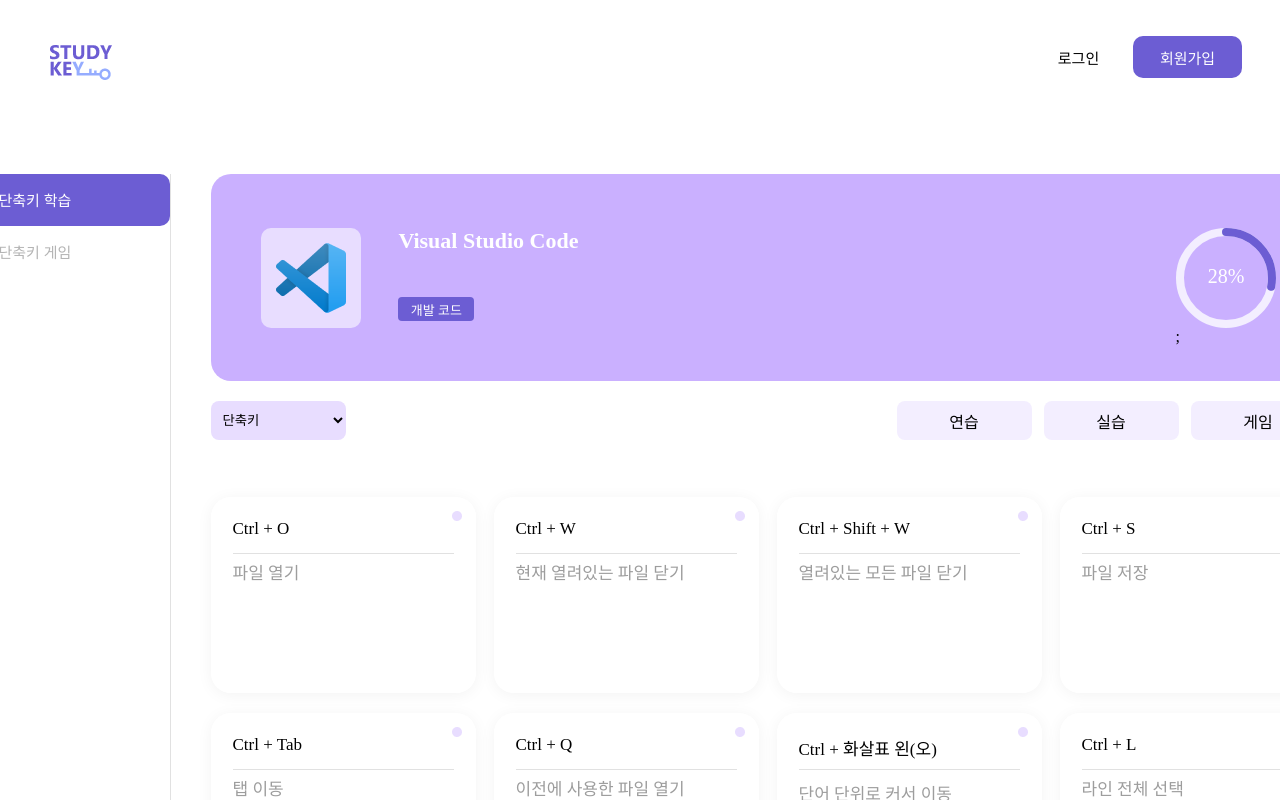
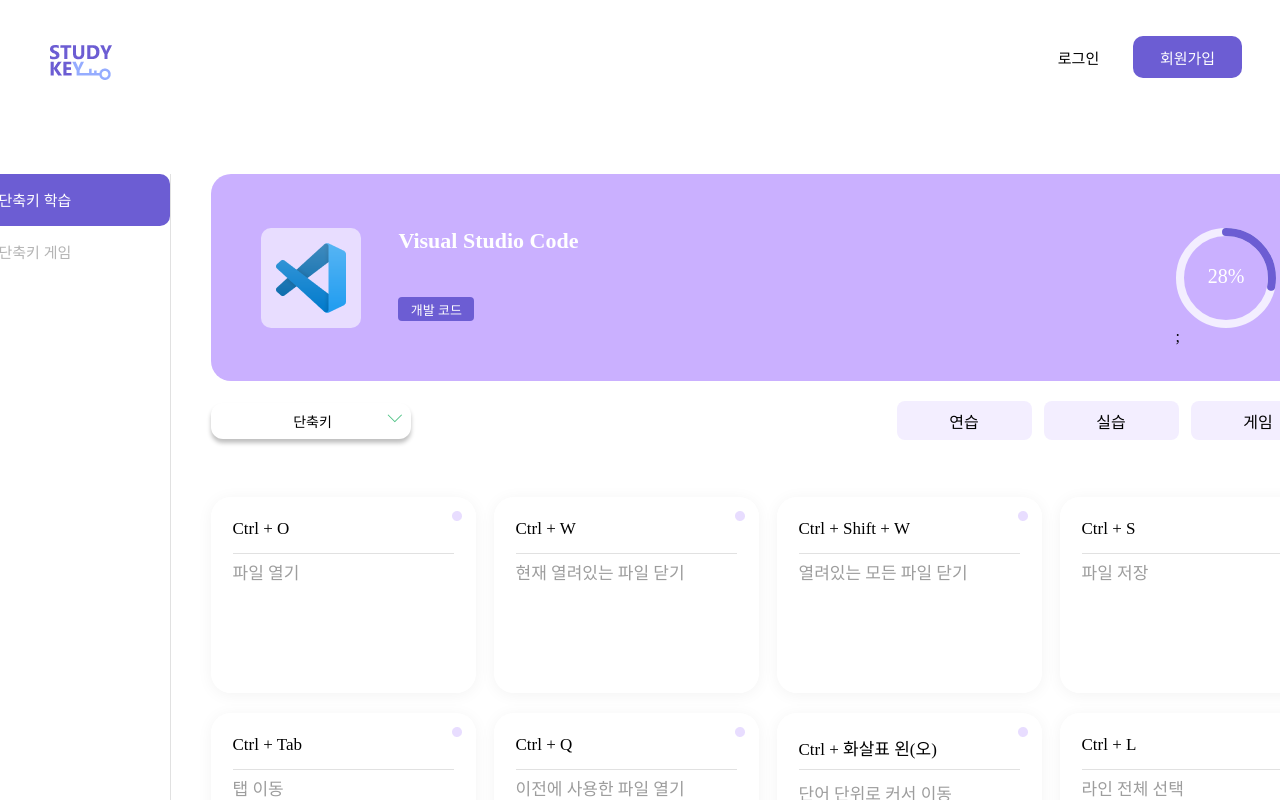
Before and after one commit to youjin0411/ityping-client, a Next.js app: page /study/shortcut in a window 1280 px wide. Shown: the top 800 px of the page. Built offline with nearby package versions, Linux system fonts and the light colour scheme.

Commit message:
💩 fix: select -> custom select로 변경중

```diff
--- a/src/pages/study/shortcut.js
+++ b/src/pages/study/shortcut.js
@@ -4,11 +4,16 @@ import Navbar from '@/src/component/Navbar';
 import Progress from '@/src/component/Progress';
 import Sidebar from '@/src/component/Sidebar';
 import styles from '@/styles/Study.module.css';
-import { useRouter } from 'next/router';
+import { useState } from 'react';
 import { shortcuts } from '@/public/shortcuts';
 
 const StudyShortCut = (props) => {
-    const router = useRouter();
+    const [currentValue, setCurrentValue] = useState("단축키");
+    const [showOptions, setShowOptions] = useState(false);
+
+    const handleOnChangeSelectValue = (e) => {
+      setCurrentValue(e.target.getAttribute("value"));
+    };
 
     return (
         <>
@@ -18,10 +23,16 @@ const StudyShortCut = (props) => {
                 <div className={styles.right_container}>
                     <Progress/>
                     <div className={styles.menu_container}>
-                        <select className={styles.left_menu} onChange={() => router.push('/study/emmat')}>
-                            <option key='shortcut' selected>단축키</option>
-                            <option key='emmat'>단축어</option>
-                        </select>
+                        <div className={styles.select} onClick={() => {
+                                console.log(showOptions)
+                                setShowOptions(!showOptions)}
+                            }>
+                            <div className={styles.label}>{currentValue}</div>
+                            <div className={styles.option_container} styles={{ display: `${showOptions ? 'block' : 'none'}`}}>
+                                <div className={styles.option} onClick={handleOnChangeSelectValue}>단축키</div>
+                                <div className={styles.option} onClick={handleOnChangeSelectValue}>단축어</div>
+                            </div>
+                        </div>
                         <Menu isShortcut={true}/>
                     </div>
                     <div className={styles.content_container}>
--- a/styles/Study.module.css
+++ b/styles/Study.module.css
@@ -30,6 +30,56 @@
     cursor: pointer;
 }
 
+.select {
+    position: relative;
+    width: 200px;
+    padding: 8px;
+    border-radius: 12px;
+    background-color: #ffffff;
+    align-self: center;
+    box-shadow: 0px 4px 4px rgba(0, 0, 0, 0.25);
+    cursor: pointer;
+}
+
+.select::before {
+    content: "⌵";
+    position: absolute;
+    top: 1px;
+    right: 8px;
+    color: #49c181;
+    font-size: 20px;
+}
+
+.label {
+    font-size: 14px;
+    margin-left: 4px;
+    text-align: center;
+}
+
+.option_container {
+    display: none;
+    position: absolute;
+    list-style: none;
+    top: 18px;
+    left: 0;
+    width: 100%;
+    overflow: hidden;
+    height: 90px;
+    padding: 0;
+    border-radius: 8px;
+    background-color: black;
+    color: #fefefe;
+}
+
+.option {
+    font-size: 14px;
+    padding: 6px 8px;
+}
+
+.option:hover {
+    background-color: #595959;
+}
+
 .example {
     font-size: 13px;
     white-space: pre-line;
```
